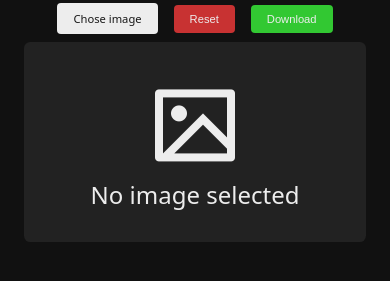
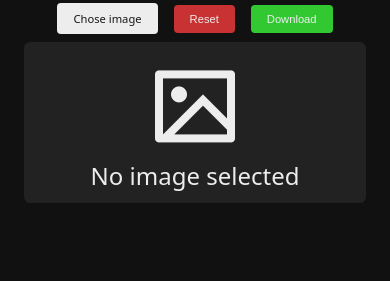
Before and after one commit to Yasir-Shaikh-17/PixelCraft, a plain HTML site: page index.html in a window 390 px wide. Shown: the part 63-344 px from the top of the page. Drawn offline with nearby package versions, Linux system fonts and the light colour scheme.

Commit message:
Update responsive.css

```diff
--- a/css/responsive.css
+++ b/css/responsive.css
@@ -5,7 +5,7 @@
 
     .left {
         width: 100% !important;
-        height: 400px;
+        height: 200px !important;
     }
 
     .right {
```
